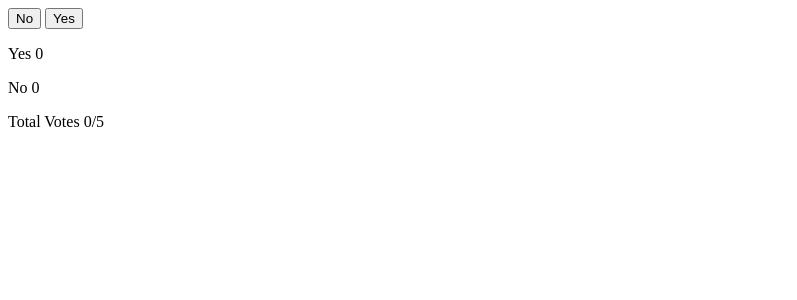
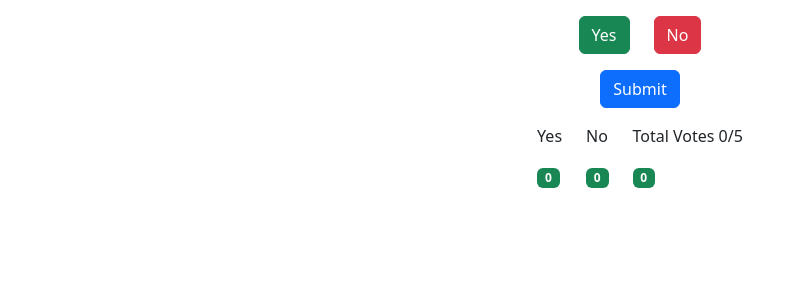
Before and after one commit to 4Lorne/PollingApp, a PHP site: page /vote.php in a window 1280 px wide. Shown: the top 300 px of the page, without its empty margins (0-797 px from the left). Run offline with PHP 8.4, Linux system fonts and the light colour scheme.

Commit message:
Cleaned up some code, voting works properly and saves the result to a database

```diff
--- a/login.php
+++ b/login.php
@@ -18,7 +18,6 @@ if (isset($_POST['submit'])) {
     $errorMsg = "";
     $username = $con->real_escape_string($_POST['username']);
     $password = $con->real_escape_string(md5($_POST['password']));
-
     if (!empty($username) || !empty($password)) {
         $query = "SELECT * FROM admins WHERE username = '$username'";
         $result = $con->query($query);
@@ -26,6 +25,7 @@ if (isset($_POST['submit'])) {
             $row = $result->fetch_assoc();
             $_SESSION['ID'] = $row['id'];
             $_SESSION['ROLE'] = $row['role'];
+            $_SESSION['USERNAME'] = $row['username'];
             $_SESSION['NAME'] = $row['name'];
             //Depending on the route, the user will be routed to the appropriate page
             if ($_SESSION['ROLE'] == 'user'){
--- a/vote.php
+++ b/vote.php
@@ -1,18 +1,62 @@
-<form action="" method="post">
-    <input type="submit" name="no_vote" value="No">
-    <input type="submit" name="yes_vote" value="Yes">
-</form>
+<?php
+// Include database connection file
+include_once('config.php');
+session_start();
+
+// Initialize session variables with default values if not set
+if (!isset($_SESSION['USERNAME'])) {
+    $_SESSION['USERNAME'] = '';
+}
+if (!isset($_SESSION['ID'])) {
+    $_SESSION['ID'] = '';
+}
+if (!isset($_SESSION['ROLE'])) {
+    $_SESSION['ROLE'] = '';
+}
+if (!isset($_SESSION['total_votes'])) {
+    $_SESSION['total_votes'] = 0;
+}
+if (!isset($_SESSION['yes_click'])) {
+    $_SESSION['yes_click'] = 0;
+}
+if (!isset($_SESSION['no_click'])) {
+    $_SESSION['no_click'] = 0;
+}
+
+if (isset($_POST['submit'])) {
+    $username = $con->real_escape_string($_SESSION['USERNAME']);
+    $num_votes = $con->real_escape_string($_SESSION['total_votes']);
+
+// Check if username already exists in the database
+    $query = "SELECT * FROM poll_results WHERE username = '$username'";
+    $result = $con->query($query);
+
+    if ($result->num_rows > 0) {
+        // If username already exists, update the row
+        $query = "UPDATE poll_results SET num_votes = '$num_votes'+ num_votes, created = current_time() WHERE username = '$username'";
+    } else {
+        // If username doesn't exist, insert a new row
+        $role = $con->real_escape_string($_SESSION['ROLE']);
+        $query = "INSERT INTO poll_results (username, role, num_votes, created) VALUES ('$username', '$role', '$num_votes', current_time())";
+    }
+
+    $result = $con->query($query);
+
+    if ($result == true) {
+        header("Location: login.php");
+        die();
+    } else {
+        $errorMsg = "An error occurred while updating the poll results.";
+    }
+}
+    ?>
 
 <?php
-session_start();
-
 $max_votes = 5; // maximum number of total votes allowed
-$total_votes = isset($_SESSION['total_votes']) ? $_SESSION['total_votes'] : 0; // get current total votes
+$total_votes = $_SESSION['total_votes']; // get current total votes
 if ($total_votes >= $max_votes) {
     echo "Maximum number of total votes reached.";
-    exit;
-}
-
+} else {
     if (isset($_POST['no_vote'])) {
         $_SESSION['no_click'] += 1;
         $_SESSION['total_votes'] += 1;
@@ -24,12 +68,57 @@ if (isset($_POST['no_vote'])) {
         $_SESSION['no_click'] = 0;
         $_SESSION['total_votes'] = 0;
     }
+}
 
-$yes_click = isset($_SESSION['yes_click']) ? $_SESSION['yes_click'] : 0;
-$no_click = isset($_SESSION['no_click']) ? $_SESSION['no_click'] : 0;
-$total_votes = isset($_SESSION['total_votes']) ? $_SESSION['total_votes'] : 0;
+$yes_click = $_SESSION['yes_click'];
+$no_click = $_SESSION['no_click'];
+$total_votes = $_SESSION['total_votes'];
+?>
 
-echo "<p>Yes ".$yes_click."</p>";
-echo "<p>No ".$no_click."</p>";
-echo "<p>Total Votes ".$total_votes."/".$max_votes."</p>";
-?>
+<!doctype html>
+<html lang="en">
+<head>
+    <meta charset="UTF-8">
+    <meta name="viewport"
+          content="width=device-width, user-scalable=no, initial-scale=1.0, maximum-scale=1.0, minimum-scale=1.0">
+    <meta http-equiv="X-UA-Compatible" content="ie=edge">
+    <title>Document</title>
+    <link rel="stylesheet" href="css/bootstrap.css">
+</head>
+<body>
+<div class="container">
+    <form action="" method="post">
+        <div class="row justify-content-center my-3">
+            <div class="col-auto">
+                <button type="submit" class="btn btn-success" name="yes_vote">Yes</button>
+            </div>
+            <div class="col-auto">
+                <button type="submit" class="btn btn-danger" name="no_vote">No</button>
+            </div>
+        </div>
+        <div class="row justify-content-center my-3">
+            <div class="col-auto">
+                <button type="submit" class="btn btn-primary" name="submit">Submit</button>
+            </div>
+        </div>
+    </form>
+    <div class="row justify-content-center">
+        <div class="col-auto">
+            <p>Yes</p>
+            <span class='badge bg-success'><?php echo $_SESSION['yes_click']; ?></span>
+        </div>
+        <div class="col-auto">
+            <p>No</p>
+            <span class='badge bg-success'><?php echo $_SESSION['no_click']; ?></span>
+        </div>
+        <div class="col-auto">
+            <p>Total Votes <?php echo $_SESSION['total_votes']; ?>/<?php echo 5; ?></p>
+            <span class='badge bg-success'><?php echo $_SESSION['total_votes']; ?>
+        </div>
+    </div>
+
+
+</div>
+</body>
+<script src="js/bootstrap.bundle.min.js"></script>
+</html>
```
Also changed, not shown: register.php (+23 -24 lines). Lines whose indentation alone changed are shown as unchanged.
